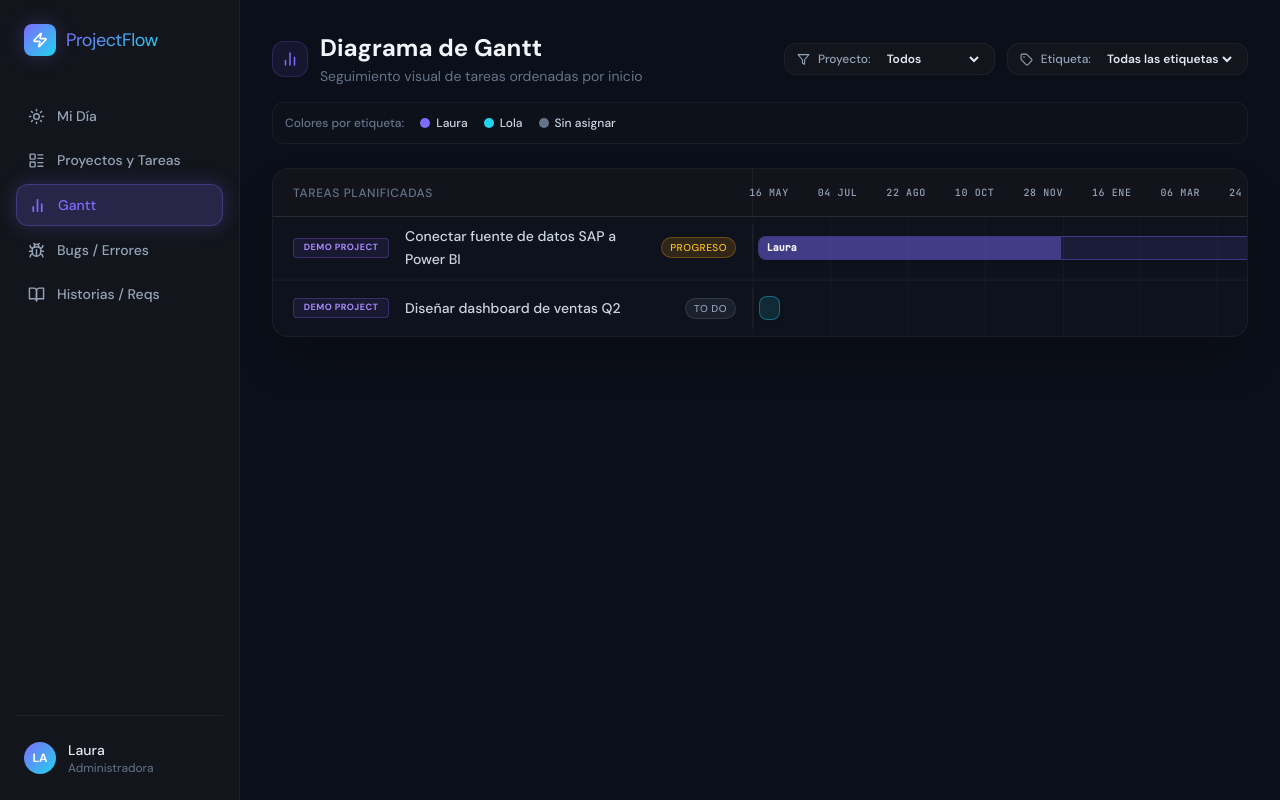
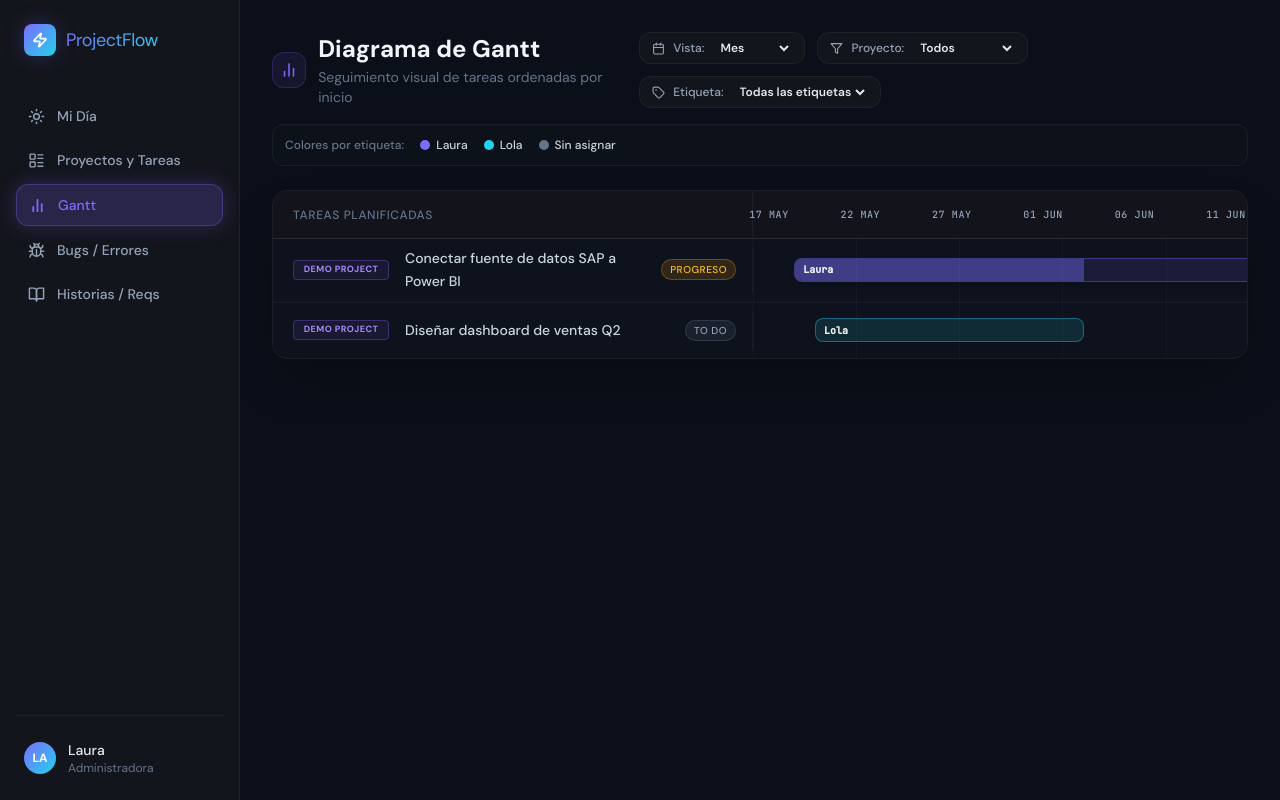
Before and after one commit to lauraamfresh-lab/task_manager_gantt_app, a React (Vite) app: page / in a window 1280 px wide. Both pictures are taken after a click on the button "Gantt". Built offline with nearby package versions, Linux system fonts and the light colour scheme.

Commit message:
feat: add temporary views

```diff
--- a/src/views/Gantt.jsx
+++ b/src/views/Gantt.jsx
@@ -1,14 +1,13 @@
 import React, { useState, useMemo } from 'react'
 import { format, parseISO, differenceInDays, addDays } from 'date-fns'
 import { es } from 'date-fns/locale'
-import { BarChart2, Filter, Tag, ChevronDown, ChevronRight } from 'lucide-react'
+import { BarChart2, Filter, Tag, ChevronDown, ChevronRight, Calendar } from 'lucide-react'
 import { useTask, ESTADO_CONFIG, getEtiquetaColor, ETIQUETAS_OPCIONES } from '../context/TaskContext'
 
 // Asignación de colores únicos y fijos por proyecto
 const getProyectoColor = (projectName) => {
   const normalized = projectName?.toUpperCase().trim() || ''
 
-  // Mapeo explícito para tus proyectos actuales
   if (normalized.includes('TES1')) {
     return { text: 'text-cyan-400', border: 'border-cyan-500/30', bg: 'bg-cyan-500/10' }
   }
@@ -16,7 +15,6 @@ const getProyectoColor = (projectName) => {
     return { text: 'text-violet-400', border: 'border-violet-500/30', bg: 'bg-violet-500/10' }
   }
 
-  // Paleta de respaldo por si creas más proyectos (siempre en tonos fríos)
   const fallbackColors = [
     { text: 'text-emerald-400', border: 'border-emerald-500/30', bg: 'bg-emerald-500/10' },
     { text: 'text-blue-400', border: 'border-blue-500/30', bg: 'bg-blue-500/10' },
@@ -39,12 +37,16 @@ export default function Gantt() {
   const [proyectoFiltrado, setProyectoFiltrado] = useState('Todos')
   const [etiquetaFiltrada, setEtiquetaFiltrada] = useState('Todas')
   const [mostrarCompletadas, setMostrarCompletadas] = useState(false)
+  const [vistaTemporal, setVistaTemporal] = useState('Mes') // Nuevo estado para la vista
 
-  // 1. FILTRADO MULTICRITERIO (Modificado con control estricto de fechas vacías)
+  // 1. FILTRADO MULTICRITERIO (Control estricto de strings de fecha)
   const validTareas = useMemo(() => {
     return state.tareas.filter(t => {
-      // Si no existe fecha de inicio o vencimiento, o están vacías, las omitimos por completo para que no rompan el Gantt
       if (!t.fechaInicio || t.fechaInicio.trim() === "" || !t.fechaVencimiento || t.fechaVencimiento.trim() === "") return false
+
+      const startMs = parseISO(t.fechaInicio).getTime()
+      const endMs = parseISO(t.fechaVencimiento).getTime()
+      if (isNaN(startMs) || isNaN(endMs)) return false
 
       const pasaProyecto = proyectoFiltrado === 'Todos' || t.proyecto === proyectoFiltrado
       const pasaEtiqueta = etiquetaFiltrada === 'Todas' || t.etiqueta === etiquetaFiltrada
@@ -53,34 +55,51 @@ export default function Gantt() {
     })
   }, [state.tareas, proyectoFiltrado, etiquetaFiltrada])
 
-  // 2. LÍMITES TEMPORALES DEL TIMELINE
+  // 2. LÍMITES TEMPORALES DEL TIMELINE (Dinámico según la vista seleccionada)
   const timelineBounds = useMemo(() => {
-    if (validTareas.length === 0) {
-      return { minDate: new Date(), maxDate: addDays(new Date(), 7), totalDays: 7, markers: [] }
+    // Configurar días y separación según la vista elegida
+    let days = 30
+    let step = 5
+
+    if (vistaTemporal === 'Semana') {
+      days = 7
+      step = 1
+    } else if (vistaTemporal === 'Trimestre') {
+      days = 90
+      step = 15
     }
 
-    const starts = validTareas.map(t => parseISO(t.fechaInicio).getTime())
-    const ends = validTareas.map(t => t.fechaVencimiento ? parseISO(t.fechaVencimiento).getTime() : parseISO(t.fechaInicio).getTime() + 86400000)
+    const baseDefecto = addDays(new Date(), -2)
+    const markersDefecto = []
+    for (let i = 0; i <= days; i += step) {
+      markersDefecto.push(addDays(baseDefecto, i))
+    }
 
-    let min = addDays(new Date(Math.min(...starts)), -3)
-    let max = addDays(new Date(Math.max(...ends)), 5)
-    if (max <= min) max = addDays(min, 7)
+    if (!validTareas || validTareas.length === 0) {
+      return { minDate: baseDefecto, maxDate: addDays(baseDefecto, days), totalDays: days, markers: markersDefecto }
+    }
 
-    const totalDays = Math.max(1, differenceInDays(max, min))
+    const starts = validTareas.map(t => parseISO(t.fechaInicio).getTime()).filter(time => !isNaN(time))
+
+    if (starts.length === 0) {
+      return { minDate: baseDefecto, maxDate: addDays(baseDefecto, days), totalDays: days, markers: markersDefecto }
+    }
+
+    let min = addDays(new Date(Math.min(...starts)), -2)
+    let max = addDays(min, days)
+
     const markers = []
-    const divisiones = Math.min(8, totalDays)
-    const step = Math.max(1, Math.floor(totalDays / divisiones))
-
-    for (let i = 0; i <= totalDays; i += step) {
+    for (let i = 0; i <= days; i += step) {
       markers.push(addDays(min, i))
     }
 
-    return { minDate: min, maxDate: max, totalDays, markers }
-  }, [validTareas])
+    return { minDate: min, maxDate: max, totalDays: days, markers }
+  }, [validTareas, vistaTemporal])
 
   const { minDate, totalDays, markers } = timelineBounds
 
   const getPercentagePosition = (dateObj) => {
+    if (!totalDays || totalDays <= 0) return 0
     const diff = differenceInDays(dateObj, minDate)
     return Math.min(100, Math.max(0, (diff / totalDays) * 100))
   }
@@ -94,7 +113,6 @@ export default function Gantt() {
     return null
   }, [minDate, totalDays])
 
-  // Separar y ordenar tareas activas y completadas
   const tareasActivas = useMemo(() => {
     return [...validTareas]
       .filter(t => t.estado !== 'Done')
@@ -107,7 +125,6 @@ export default function Gantt() {
       .sort((a, b) => parseISO(a.fechaInicio).getTime() - parseISO(b.fechaInicio).getTime())
   }, [validTareas])
 
-  // Función interna reutilizable para renderizar cada fila exactamente como estaba antes
   const renderFilaGantt = (tarea) => {
     const start = parseISO(tarea.fechaInicio)
     let end = tarea.fechaVencimiento ? parseISO(tarea.fechaVencimiento) : addDays(start, 1)
@@ -125,28 +142,21 @@ export default function Gantt() {
       <div key={tarea.id} className="grid grid-cols-[480px_1fr] items-center hover:bg-white/[0.02] transition-colors min-h-[56px] py-2 relative z-10 border-b border-white/[0.02]">
         <div className="px-5 pr-4 flex items-center justify-between gap-4 border-r border-white/5 h-full">
           <div className="flex items-center gap-4 flex-1 min-w-0">
-
-            {/* Identificador de Proyecto Único */}
             <span
               className={`text-[9px] font-bold px-2 py-0.5 rounded border uppercase text-center w-24 shrink-0 truncate tracking-wider ${projColor.bg} ${projColor.border} ${projColor.text}`}
               title={tarea.proyecto}
             >
               {tarea.proyecto}
             </span>
-
-            {/* Descripción de la tarea */}
             <span className={`text-sm font-medium pr-2 break-words flex-1 leading-relaxed ${tarea.estado === 'Done' ? 'line-through text-slate-500 opacity-60' : 'text-slate-300'}`}>
               {tarea.titulo}
             </span>
           </div>
-
-          {/* Estado */}
           <span className={`text-[10px] font-medium rounded-full px-2 py-0.5 border shrink-0 uppercase tracking-wider ${cfg.bg} ${cfg.color} ${cfg.border}`}>
             {tarea.estado === 'In Progress' ? 'Progreso' : tarea.estado}
           </span>
         </div>
 
-        {/* Barra de Tiempo en el Timeline */}
         <div className="relative h-full w-full flex items-center px-4">
           <div
             className="absolute h-6 rounded-lg flex items-center px-2 shadow-md border cursor-default overflow-hidden transition-all duration-150"
@@ -179,8 +189,6 @@ export default function Gantt() {
 
   return (
     <div className="p-8 animate-fade-in bg-[#0b0f19] min-h-screen text-slate-100">
-
-      {/* Header Superior con Filtros */}
       <div className="flex flex-col md:flex-row md:items-center justify-between gap-4 mb-4">
         <div className="flex items-center gap-3">
           <div className="w-9 h-9 rounded-xl bg-violet-500/10 border border-violet-500/20 flex items-center justify-center">
@@ -192,8 +200,22 @@ export default function Gantt() {
           </div>
         </div>
 
-        {/* Panel de Filtros */}
         <div className="flex flex-wrap items-center gap-3">
+          {/* Selector de Vista Temporal (Nuevo) */}
+          <div className="flex items-center gap-2 bg-surface-800 border border-white/5 px-3 py-1.5 rounded-xl">
+            <Calendar size={13} className="text-slate-400" />
+            <span className="text-xs font-medium text-slate-400 mr-1">Vista:</span>
+            <select
+              value={vistaTemporal}
+              onChange={(e) => setVistaTemporal(e.target.value)}
+              className="bg-transparent text-xs font-semibold text-slate-200 outline-none cursor-pointer"
+            >
+              <option value="Semana" className="bg-surface-700">Semana</option>
+              <option value="Mes" className="bg-surface-700">Mes</option>
+              <option value="Trimestre" className="bg-surface-700">Trimestre</option>
+            </select>
+          </div>
+
           <div className="flex items-center gap-2 bg-surface-800 border border-white/5 px-3 py-1.5 rounded-xl">
             <Filter size={13} className="text-slate-400" />
             <span className="text-xs font-medium text-slate-400 mr-1">Proyecto:</span>
@@ -222,7 +244,6 @@ export default function Gantt() {
         </div>
       </div>
 
-      {/* LEYENDA INFORMATIVA */}
       <div className="flex flex-wrap gap-4 mb-6 bg-surface-800/40 border border-white/5 p-3 rounded-xl text-xs">
         <span className="text-slate-500 font-medium flex items-center gap-1">Colores por etiqueta:</span>
         {ETIQUETAS_OPCIONES.map(tag => {
@@ -236,12 +257,9 @@ export default function Gantt() {
         })}
       </div>
 
-      {/* TIMELINE GANTT */}
       <div className="border border-white/5 rounded-2xl bg-surface-700/30 overflow-hidden shadow-2xl">
         <div className="overflow-x-auto">
           <div className="min-w-[1100px] relative">
-
-            {/* Rejilla de Fondo */}
             <div className="absolute inset-0 left-[480px] pointer-events-none flex justify-between z-0">
               {markers.map((_, idx) => <div key={idx} className="w-px h-full border-l border-white/[0.03]" />)}
               {todayPosition !== null && (
@@ -249,7 +267,6 @@ export default function Gantt() {
               )}
             </div>
 
-            {/* Cabecera fechas */}
             <div className="grid grid-cols-[480px_1fr] bg-surface-800/90 border-b border-white/10 items-center text-xs font-medium uppercase tracking-wider text-slate-500 h-12 z-10 relative">
               <div className="px-5 border-r border-white/5 h-full flex items-center">Tareas Planificadas</div>
               <div className="relative h-full flex justify-between items-center px-4 font-mono text-[10px] text-slate-400">
@@ -266,16 +283,13 @@ export default function Gantt() {
               </div>
             </div>
 
-            {/* Renderizado de Datos */}
             <div className="divide-y divide-white/[0.04]">
               {validTareas.length === 0 ? (
-                <div className="p-12 text-center text-sm text-slate-500">No se encontraron tareas con rango de fechas para mostrar.</div>
+                <div className="p-12 text-center text-sm text-slate-500">No se encontraron tareas con rango de fechas para mostrar con los filtros actuales.</div>
               ) : (
                 <>
-                  {/* Bloque 1: Tareas Activas/Pendientes */}
                   {tareasActivas.map(tarea => renderFilaGantt(tarea))}
 
-                  {/* Bloque 2: Desplegable de Tareas Completadas */}
                   {tareasCompletadas.length > 0 && (
                     <div className="bg-[#0e1424]/40">
                       <div className="grid grid-cols-[480px_1fr] items-center min-h-[44px] border-b border-white/[0.04]">
@@ -302,7 +316,6 @@ export default function Gantt() {
                 </>
               )}
             </div>
-
           </div>
         </div>
       </div>
```
